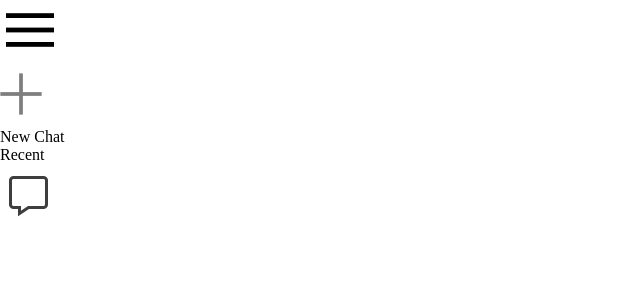
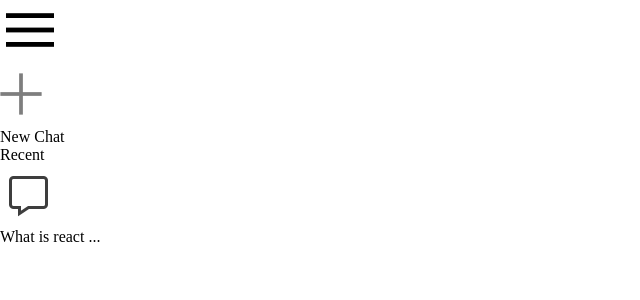
Before and after one commit to Akyl2935/Gemini-ai-clone, a React (Vite) app: page / in a window 1280 px wide. Shown: the top 300 px of the page, without its empty margins (0-640 px from the left). Built offline with nearby package versions, Linux system fonts and the light colour scheme.

Commit message:
what is react p paragraph

```diff
--- a/src/App.jsx
+++ b/src/App.jsx
@@ -1,5 +1,5 @@
 import React from 'react'
-import Sidebar from './components/Sidebar/sidebar'
+import Sidebar from './components/Sidebar/sidebar' //App jsx acts as the starting point for rendering your UI
 
 const App = () => {
   return (
--- a/src/components/Sidebar/Sidebar.jsx
+++ b/src/components/Sidebar/Sidebar.jsx
@@ -13,7 +13,7 @@ const Sidebar = () => {
     </div>
     <div className = "recent">
       <p className = "recent-title">Recent</p>
-      <div className = "recent-entry"><img src = {assets.message_icon}/></div>
+      <div className = "recent-entry"><img src = {assets.message_icon}/><p>What is react ... </p></div>
     </div>
     </div>
     <div className = "bottom"></div>
```
